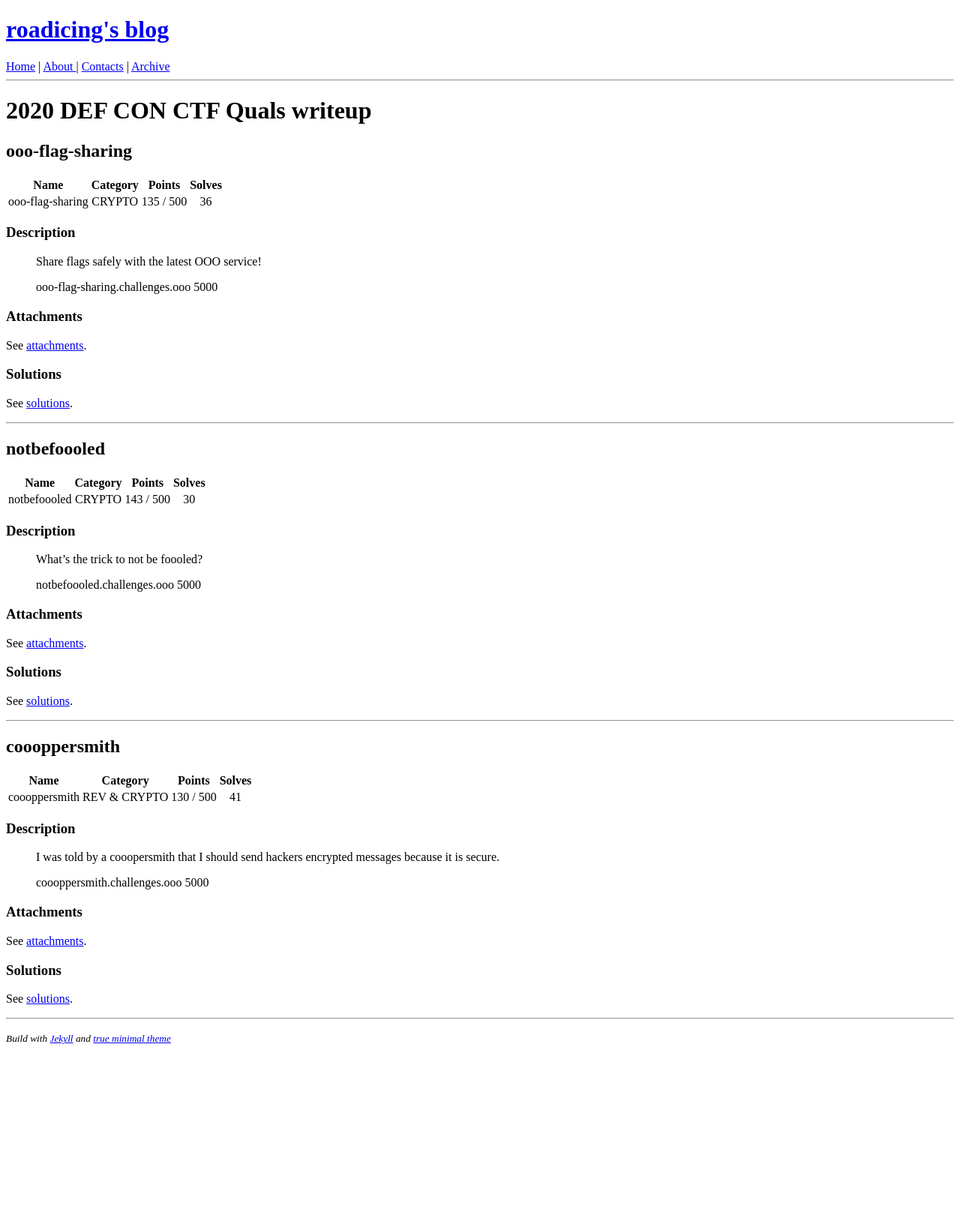
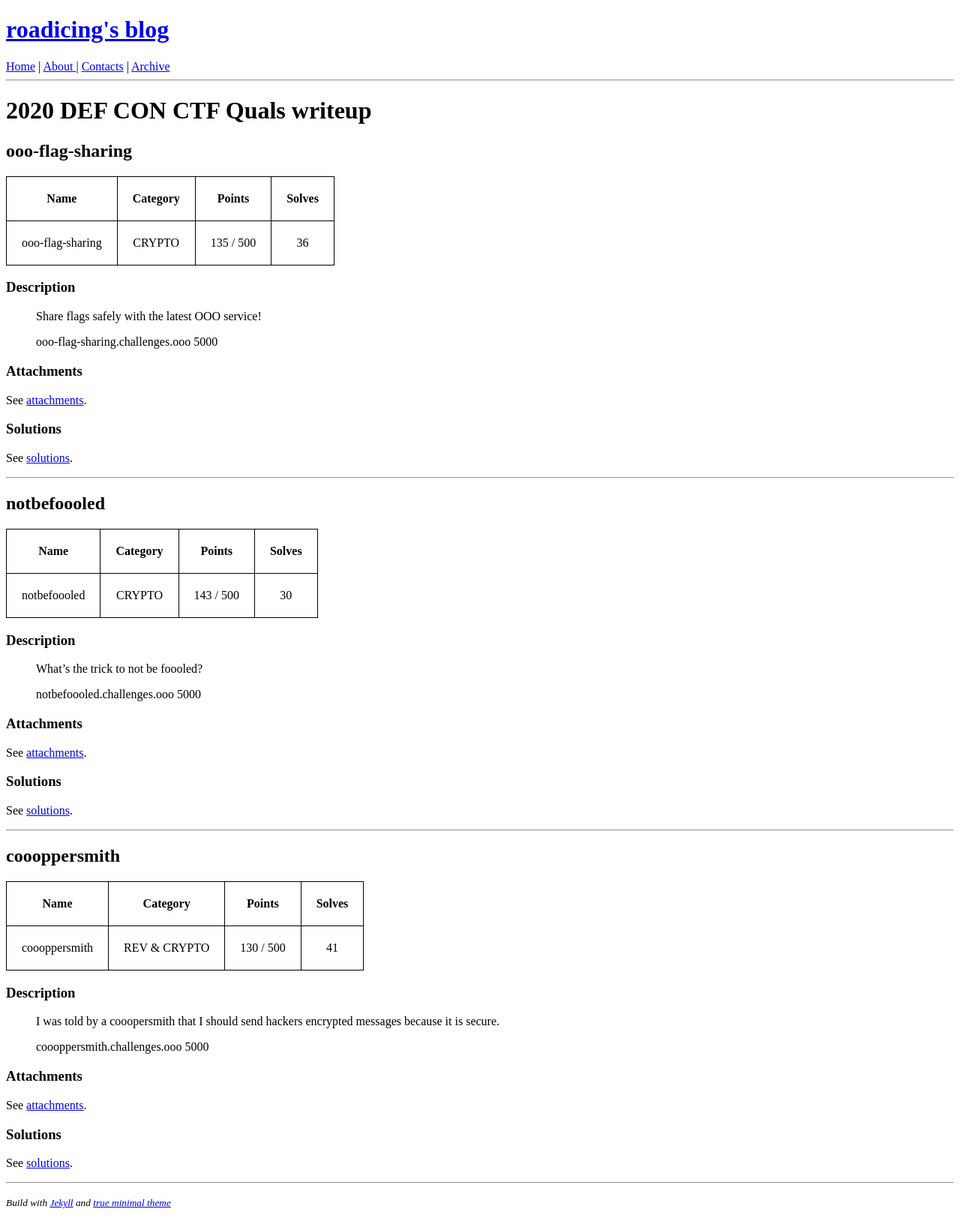
Before and after one commit to Roadicing/Roadicing.github.io, a Jekyll site: the page built from _posts/2020-05-20-defconctf-quals-writeup.md, in a window 1280 px wide. Shown: the whole page at 75% size. Built offline with Jekyll 4.4.1, drawn with Linux system fonts in a browser that asks for light colours; before the commit the page ends 1409 px from its top, so only the background shows below that.

Commit message:
Update post.html

```diff
--- a/_layouts/post.html
+++ b/_layouts/post.html
@@ -7,3 +7,16 @@ layout: default
 {{ content }}
 
 {% if site.disqus-id %} {% include comments.html %} {% endif %}
+
+<style>
+table {
+    border: 1px solid #000000;
+    border-collapse: collapse;
+    word-wrap:break-word; word-break:break-all;
+}
+th,td {
+    padding: 20px;
+    border: 1px solid #000000;
+    text-align:center;
+}
+</style>
```
